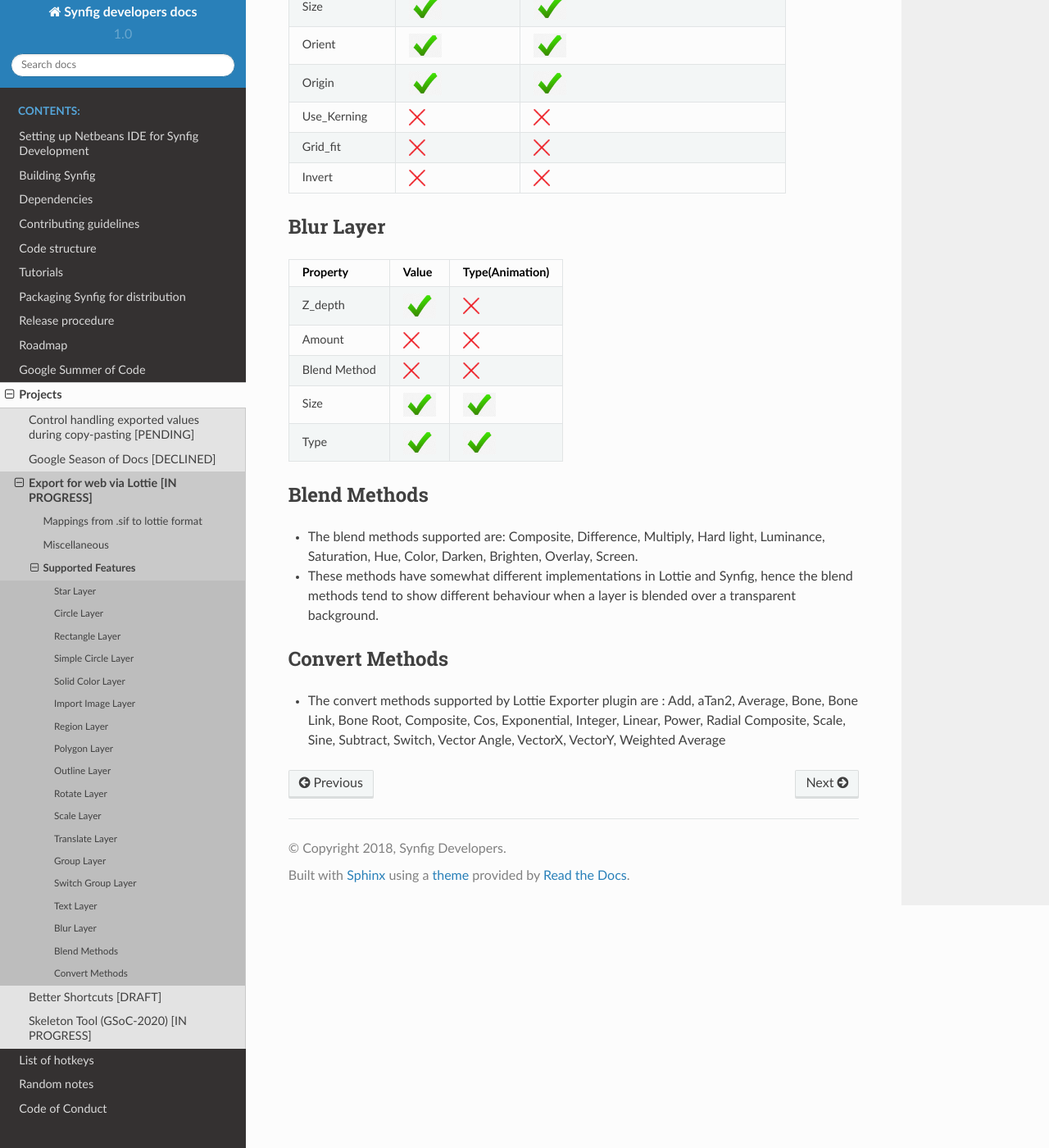
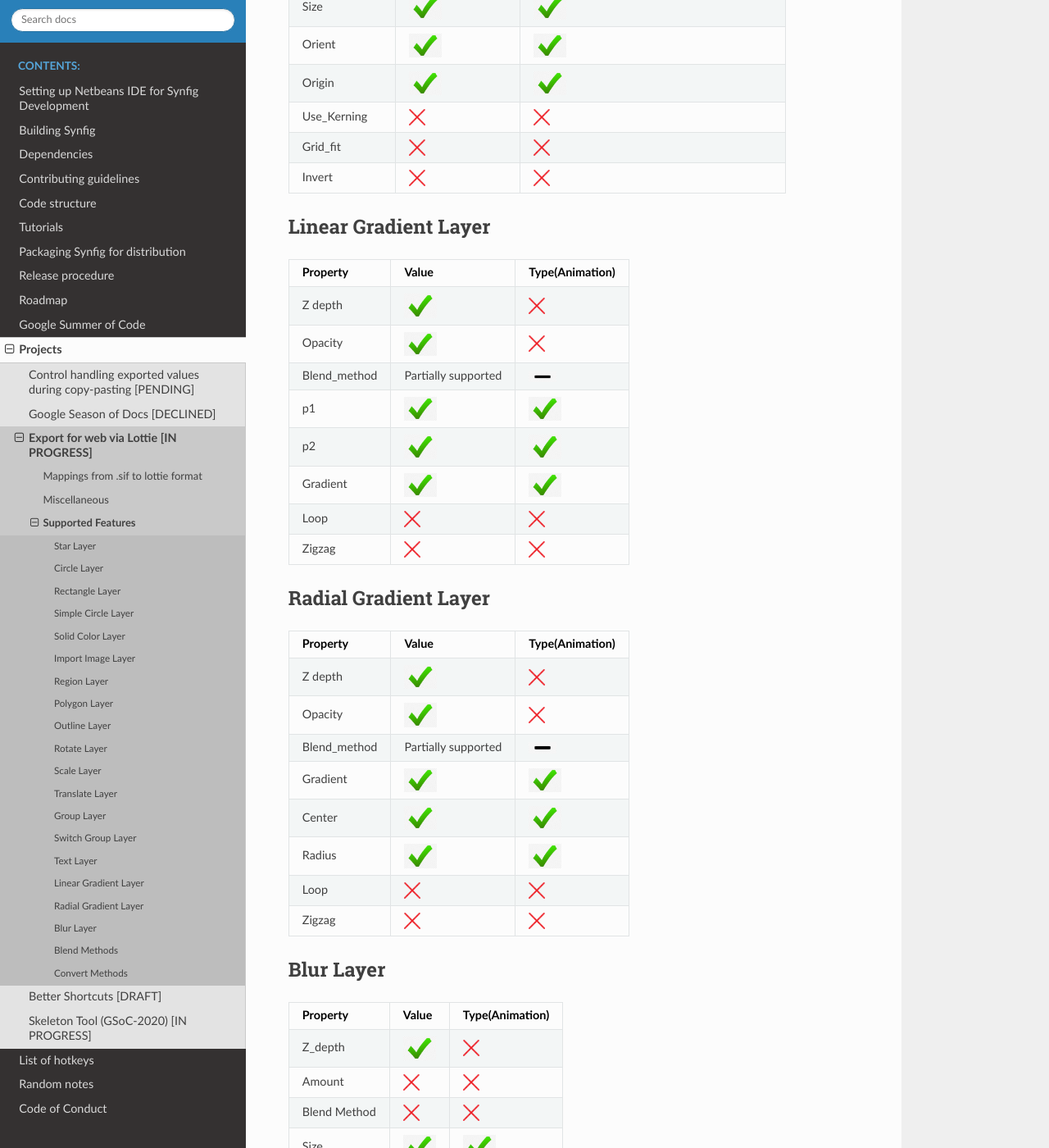
Before and after one commit to synfig/synfig-docs-dev, a Sphinx documentation site: the page built from docs/projects/lottie/supported.rst, in a window 1280 px wide and 1400 px high, scrolled down 7821 px. Shown: the whole window at 82% size. Built offline with Sphinx 7.4.7 and the Read the Docs theme 2.0.0, drawn with Linux system fonts in a browser that asks for light colours.

Commit message:
[Lottie Exporter] Added documentation for gradient layers (#46)
* Added documentation for gradient layers

* Resolved the changes requested

* Corrected formatting and added more information

```diff
--- a/docs/projects/lottie/supported.rst
+++ b/docs/projects/lottie/supported.rst
@@ -401,6 +401,50 @@ Text Layer
 |     Invert    |        |cross|      |                  |cross|                    |
 +---------------+---------------------+---------------------------------------------+
 
+Linear Gradient Layer
+---------------------
++---------------------+---------------------+---------------------------------------------+
+|       Property      |        Value        |               Type(Animation)               |
++=====================+=====================+=============================================+
+|       Z depth       |        |tick|       |                  |cross|                    |
++---------------------+---------------------+---------------------------------------------+
+|       Opacity       |        |tick|       |                  |cross|                    |
++---------------------+---------------------+---------------------------------------------+
+|     Blend_method    | Partially supported |                  |minus|                    |
++---------------------+---------------------+---------------------------------------------+
+|         p1          |        |tick|       |                  |tick|                     |
++---------------------+---------------------+---------------------------------------------+
+|         p2          |        |tick|       |                  |tick|                     |
++---------------------+---------------------+---------------------------------------------+
+|      Gradient       |        |tick|       |                  |tick|                     |
++---------------------+---------------------+---------------------------------------------+
+|        Loop         |        |cross|      |                  |cross|                    |
++---------------------+---------------------+---------------------------------------------+
+|       Zigzag        |        |cross|      |                  |cross|                    |
++---------------------+---------------------+---------------------------------------------+
+
+Radial Gradient Layer
+---------------------
++---------------------+---------------------+---------------------------------------------+
+|       Property      |        Value        |               Type(Animation)               |
++=====================+=====================+=============================================+
+|       Z depth       |        |tick|       |                  |cross|                    |
++---------------------+---------------------+---------------------------------------------+
+|       Opacity       |        |tick|       |                  |cross|                    |
++---------------------+---------------------+---------------------------------------------+
+|     Blend_method    | Partially supported |                  |minus|                    |
++---------------------+---------------------+---------------------------------------------+
+|      Gradient       |        |tick|       |                  |tick|                     |
++---------------------+---------------------+---------------------------------------------+
+|       Center        |        |tick|       |                  |tick|                     |
++---------------------+---------------------+---------------------------------------------+
+|       Radius        |        |tick|       |                  |tick|                     |
++---------------------+---------------------+---------------------------------------------+
+|        Loop         |        |cross|      |                  |cross|                    |
++---------------------+---------------------+---------------------------------------------+
+|        Zigzag       |        |cross|      |                  |cross|                    |
++---------------------+---------------------+---------------------------------------------+
+
 Blur Layer
 ----------
 
```
Also changed, not shown: docs/projects/lottie/layers/linear_gradient.rst (added, +28 -0 lines), docs/projects/lottie/layers/radial_gradient.rst (added, +29 -0 lines).
